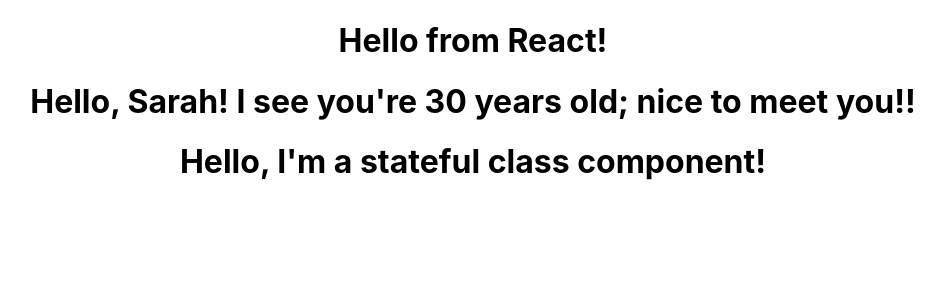
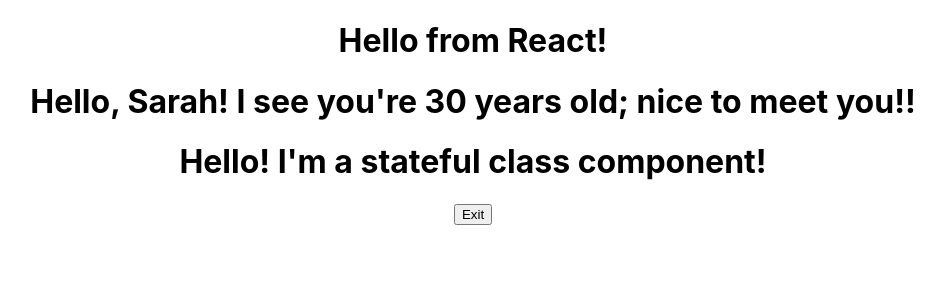
Before and after one commit to Roybin0/react00, a React (Create React App) app in the folder my-app/: page / in a window 1280 px wide. Shown: the top 300 px of the page, without its empty margins (167-1111 px from the left). Built offline with nearby package versions, Linux system fonts and the light colour scheme.

Commit message:
Update state in stateful class component

```diff
--- a/my-app/src/components/StatefulGreeting.js
+++ b/my-app/src/components/StatefulGreeting.js
@@ -1,8 +1,28 @@
 import React from "react";
 
 class StatefulGreeting extends React.Component {
+
+    constructor(props) {
+        super(props);
+        this.state = {
+            introduction: 'Hello!',
+            buttonText: 'Exit',
+        };
+    }
+
+    handleClick() {
+        this.setState({
+            introduction: 'Goodbye!',
+        })
+    }
+
     render () {
-        return <h1>Hello, {this.props.greeting}!</h1>
+        return (
+            <div>
+                <h1>{this.state.introduction} {this.props.greeting}!</h1>
+                <button onClick={() => this.handleClick()}>{this.state.buttonText}</button>
+            </div>
+        )
     }
 }
 
```
